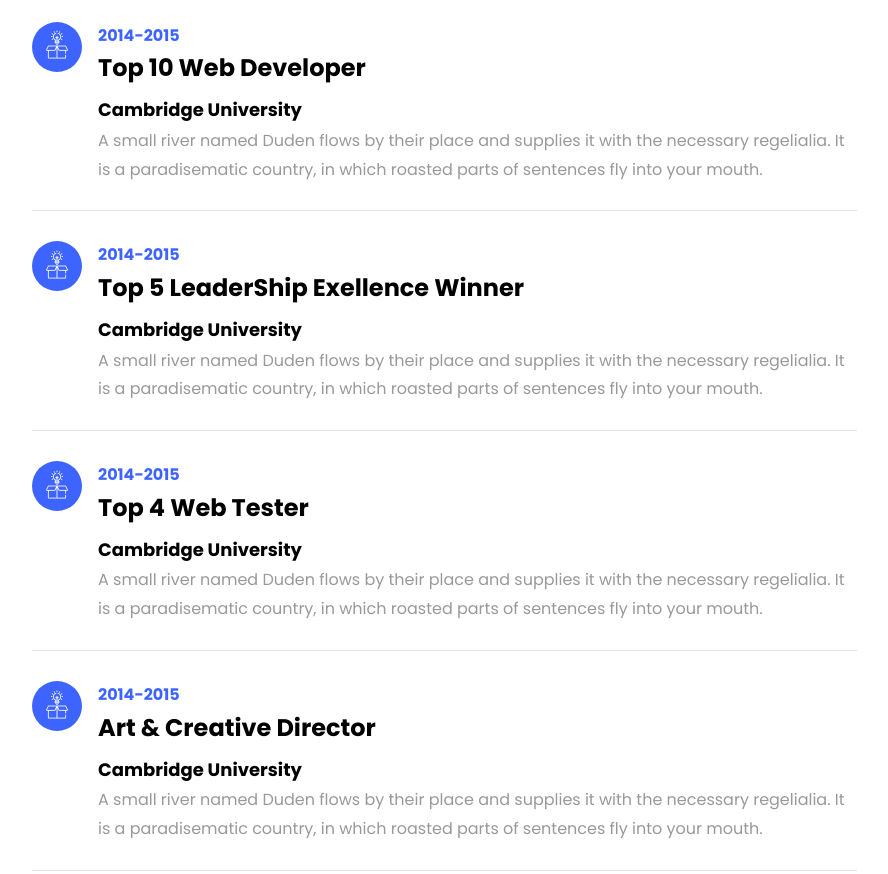
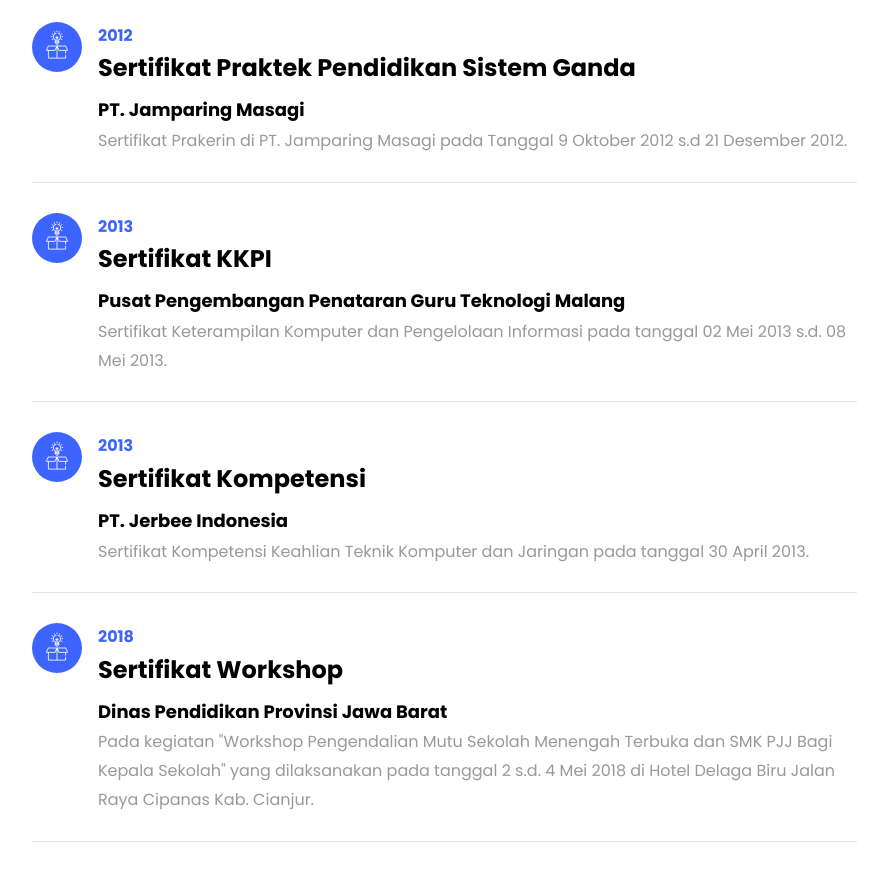
Before and after one commit to muhamadkautsar/portofolio, a plain HTML site: page index.html in a window 1280 px wide. Shown: the part 4860-5734 px from the top of the page, without its empty margins (338-1226 px from the left). Drawn offline with Linux system fonts and the light colour scheme; files whose address does not match are found by name.

Commit message:
Update index.html

```diff
--- a/index.html
+++ b/index.html
@@ -426,10 +426,10 @@
 					    		<span class="flaticon-ideas"></span>
 					    	</div>
 					    	<div class="text pl-3">
-		    					<span class="date">2014-2015</span>
-		    					<h2>Top 10 Web Developer</h2>
-		    					<span class="position">Cambridge University</span>
-		    					<p>A small river named Duden flows by their place and supplies it with the necessary regelialia. It is a paradisematic country, in which roasted parts of sentences fly into your mouth.</p>
+		    					<span class="date">2012</span>
+		    					<h2>Sertifikat Praktek Pendidikan Sistem Ganda</h2>
+		    					<span class="position">PT. Jamparing Masagi</span>
+		    					<p>Sertifikat Prakerin di PT. Jamparing Masagi pada Tanggal 9 Oktober 2012 s.d 21 Desember 2012.</p>
 	    					</div>
 	    				</div>
 	    				<div class="resume-wrap d-flex ftco-animate">
@@ -437,10 +437,10 @@
 					    		<span class="flaticon-ideas"></span>
 					    	</div>
 					    	<div class="text pl-3">
-		    					<span class="date">2014-2015</span>
-		    					<h2>Top 5 LeaderShip Exellence Winner</h2>
-		    					<span class="position">Cambridge University</span>
-		    					<p>A small river named Duden flows by their place and supplies it with the necessary regelialia. It is a paradisematic country, in which roasted parts of sentences fly into your mouth.</p>
+		    					<span class="date">2013</span>
+		    					<h2>Sertifikat KKPI</h2>
+		    					<span class="position">Pusat Pengembangan Penataran Guru Teknologi Malang</span>
+		    					<p>Sertifikat Keterampilan Komputer dan Pengelolaan Informasi pada tanggal 02 Mei 2013 s.d. 08 Mei 2013.</p>
 		    				</div>
 	    				</div>
 	    				<div class="resume-wrap d-flex ftco-animate">
@@ -448,10 +448,10 @@
 					    		<span class="flaticon-ideas"></span>
 					    	</div>
 					    	<div class="text pl-3">
-		    					<span class="date">2014-2015</span>
-		    					<h2>Top 4 Web Tester</h2>
-		    					<span class="position">Cambridge University</span>
-		    					<p>A small river named Duden flows by their place and supplies it with the necessary regelialia. It is a paradisematic country, in which roasted parts of sentences fly into your mouth.</p>
+		    					<span class="date">2013</span>
+		    					<h2>Sertifikat Kompetensi</h2>
+		    					<span class="position">PT. Jerbee Indonesia</span>
+		    					<p>Sertifikat Kompetensi Keahlian Teknik Komputer dan Jaringan pada tanggal 30 April 2013.</p>
 		    				</div>
 	    				</div>
 	    				<div class="resume-wrap d-flex ftco-animate">
@@ -459,10 +459,10 @@
 					    		<span class="flaticon-ideas"></span>
 					    	</div>
 					    	<div class="text pl-3">
-		    					<span class="date">2014-2015</span>
-		    					<h2>Art &amp; Creative Director</h2>
-		    					<span class="position">Cambridge University</span>
-		    					<p>A small river named Duden flows by their place and supplies it with the necessary regelialia. It is a paradisematic country, in which roasted parts of sentences fly into your mouth.</p>
+		    					<span class="date">2018</span>
+		    					<h2>Sertifikat Workshop</h2>
+		    					<span class="position">Dinas Pendidikan Provinsi Jawa Barat</span>
+		    					<p>Pada kegiatan "Workshop Pengendalian Mutu Sekolah Menengah Terbuka dan SMK PJJ Bagi Kepala Sekolah" yang dilaksanakan pada tanggal 2 s.d. 4 Mei 2018 di Hotel Delaga Biru Jalan Raya Cipanas Kab. Cianjur.</p>
 		    				</div>
 	    				</div>
 					  </div>
```
